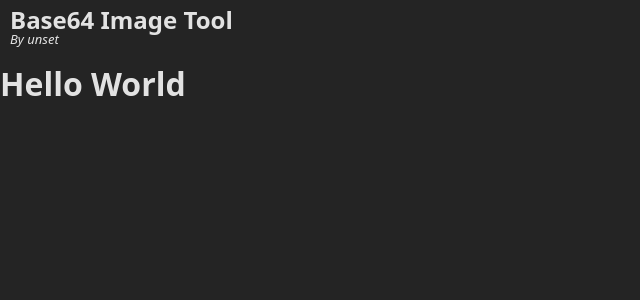
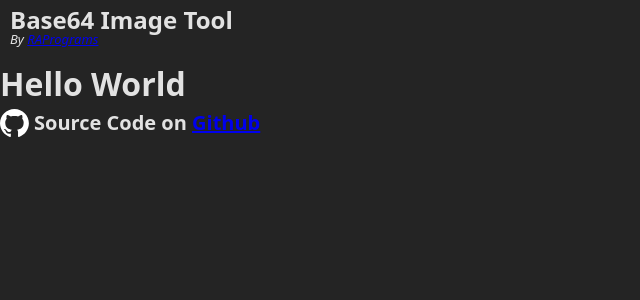
Before and after one commit to RAPrograms/Base64-Image-Tool, a Svelte app: page / in a window 1280 px wide. Shown: the top 300 px of the page, without its empty margins (0-640 px from the left). Built offline with nearby package versions, Linux system fonts and the light colour scheme; no server answers.

Commit message:
Added footer and header

```diff
--- a/src/App.svelte
+++ b/src/App.svelte
@@ -1,4 +1,5 @@
 <script>
+    import Footer from "./components/Footer.svelte";
     import Header from "./components/Header.svelte";
 
 </script>
@@ -6,3 +7,5 @@
 <Header/>
 
 <h1>Hello World</h1>
+
+<Footer/>
--- /dev/null
+++ b/src/components/Footer.svelte
@@ -0,0 +1,29 @@
+<script lang="ts">
+    import github_logo from "/src/assets/github-logo.svg?raw"
+
+    const repo_url = import.meta.env.VITE_REPO_URL
+</script>
+
+<footer>
+    { @html github_logo }
+    <b>
+        Source Code on
+        <a href={repo_url}>Github</a>
+    </b>
+</footer>
+
+<style lang="scss">
+    footer{
+        display: flex;
+        gap: 5px;
+        align-items: center;
+        height: 30px;
+        font-size: 20px;
+
+        & > :global(svg){
+            height: 100%;
+            aspect-ratio: 1/1;
+        }
+
+    }
+</style>
--- a/src/components/Header.svelte
+++ b/src/components/Header.svelte
@@ -1,10 +1,9 @@
-<script lang="ts">
-    const owner = import.meta.env.VITE_PROJECT_OWNER
-</script>
-
 <header>
     <h1>Base64 Image Tool</h1>
-    <div>By {owner}</div>
+    <div>
+        By
+        <a href="https://raprograms.co.uk/" target="_blank">RAPrograms</a>
+    </div>
 </header>
 
 <style lang="scss">
```
Also changed, not shown: src/assets/github-logo.svg (added).
